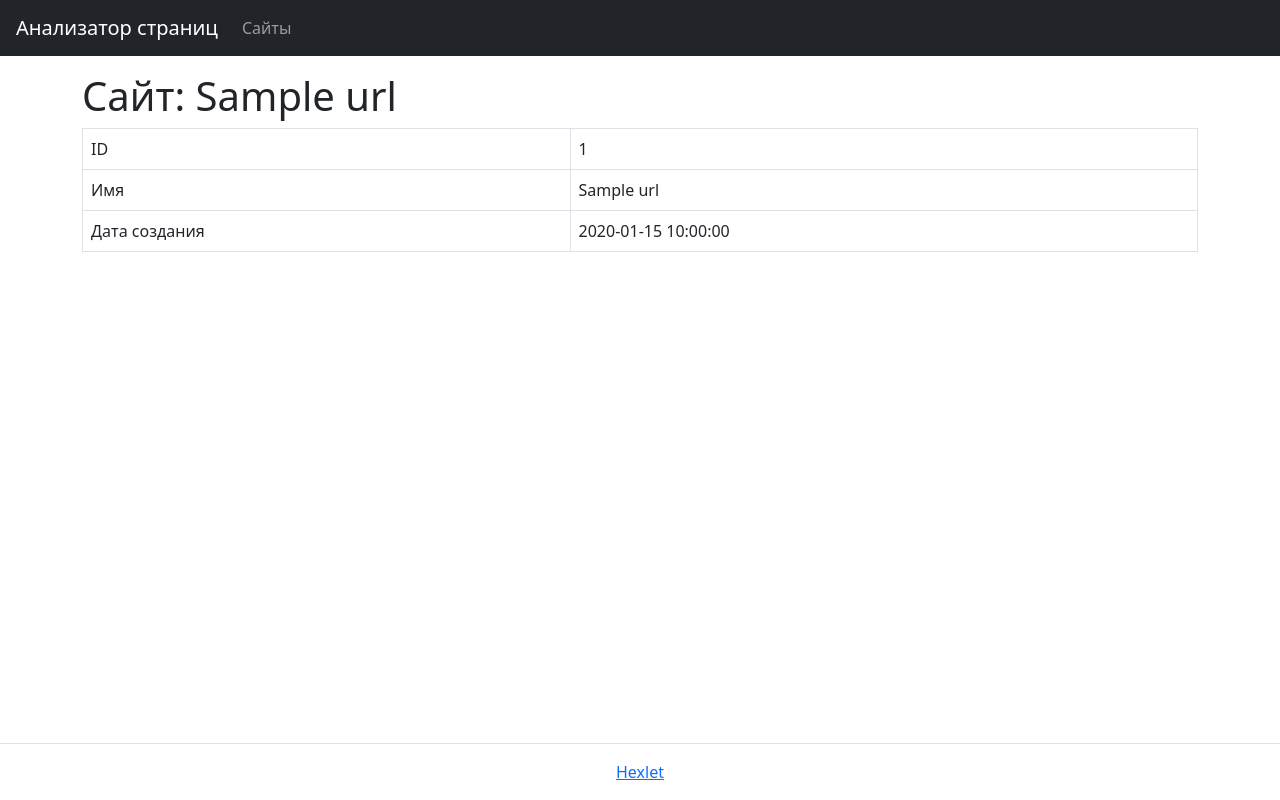
After one commit to crackozabl/python-project-83, a Flask app: page /urls/1 in a window 1280 px wide. The commit adds this page. Run offline with Flask 3, Linux system fonts and the light colour scheme; a database or web service that is not in the repository returns one stand-in record (values such as "Sample title"); some libraries are stand-ins or nearby versions.

Commit message:
ADD: urls

```diff
--- a/page_analyzer/app.py
+++ b/page_analyzer/app.py
@@ -1,10 +1,49 @@
 from flask import Flask, render_template, request, redirect, url_for, flash
 from dotenv import load_dotenv
+from os import getenv
+import psycopg2
+import logging
+import page_analyzer.db as db
+
+app = Flask(__name__)
+CONNECTION_STRING = getenv('DATABASE_URL')
 
 
-app = Flask(__name__)
+def get_connection():
+    conn = psycopg2.connect(CONNECTION_STRING)
+    return conn
 
 
 @app.route('/', methods=['GET', 'POST'])
 def get():
     return render_template('index.html')
+
+
+@app.route('/urls', methods=['GET', 'POST'])
+def urls():
+    if request.method == 'POST':
+        logging.debug('POST request received')
+        conn = get_connection()
+        url = db.get_url_by_name(conn, request.form['url'])
+
+        if url:
+            flash('URL already exists')
+            return redirect(url_for('url', id=url.id))
+        else:
+            id = db.set_url(conn, request.form['url'])
+            return redirect(url_for('url', id=id))
+
+    elif request.method == 'GET':
+        conn = get_connection()
+        urls = db.get_urls(conn)
+        logging.debug('GET request received')
+        return render_template('urls.html', urls=urls)
+    else:
+        return 'Not implemented', 404
+
+
+@app.route('/urls/<int:id>', methods=['GET'])
+def url(id):
+    conn = get_connection()
+    url = db.get_url(conn, id)
+    return render_template('url.html', url=url)
--- /dev/null
+++ b/page_analyzer/db.py
@@ -0,0 +1,60 @@
+from collections import namedtuple
+from datetime import datetime
+from psycopg2 import extras
+import logging
+
+Url = namedtuple('Url',
+                 ['id', 'name', 'created_at', 'last_check', 'last_status'])
+
+
+def stub_url(n):
+    return Url(
+            n,
+            f'http://www.google{n}.com',
+            f'2020-01-0{n} 00:00:00',
+            f'2020-01-0{n} 00:00:00',
+            200)
+
+
+def get_urls(conn):
+    with conn.cursor(cursor_factory=extras.NamedTupleCursor) as cur:
+        cur.execute('SELECT id, name, created_at FROM urls ORDER BY created_at DESC;')
+        result = cur.fetchall()
+
+        logging.debug(f'urls result: {result}')
+
+        return result
+
+    return [stub_url(i) for i in range(10)]
+
+
+def set_url(conn, name):
+    with conn.cursor(cursor_factory=extras.NamedTupleCursor) as cur:
+        cur.execute('INSERT INTO urls (name, created_at) VALUES (%s, %s) RETURNING id;',
+                    (name, datetime.now()))
+        id = cur.fetchone()
+        conn.commit()
+
+    return id
+
+
+def get_url(conn, id):
+    with conn.cursor(cursor_factory=extras.NamedTupleCursor) as cur:
+        cur.execute(
+            'SELECT id, name, created_at FROM urls WHERE id = %s;',
+            (id,))
+
+        result = cur.fetchone()
+
+        return result
+
+
+def get_url_by_name(conn, name):
+    with conn.cursor(cursor_factory=extras.NamedTupleCursor) as cur:
+        cur.execute(
+            'SELECT id, name, created_at FROM urls WHERE name = %s;',
+            (name,))
+
+        result = cur.fetchone()
+
+        return result
--- a/page_analyzer/templates/index.html
+++ b/page_analyzer/templates/index.html
@@ -2,13 +2,11 @@
 {% block main %}
 <div class="container-lg mt-3">
     <h1></h1>
-
-
     <div class="row">
         <div class="col-12 col-md-10 col-lg-8 mx-auto border rounded-3 bg-light p-5">
             <h1 class="display-3">Анализатор страниц</h1>
             <p class="lead">Бесплатно проверяйте сайты на SEO-пригодность</p>
-            <form action="/urls " method="post" class="d-flex justify-content-center" required>
+            <form action="/urls" method="post" class="d-flex justify-content-center" required>
                 <input type="text" name="url" placeholder="https://www.example.com" value=""
                     class="form-control form-control-lg">
                 <input type="submit" class="btn btn-primary  btn-lg ms-3 px-5 text-uppercase mx-3"
--- /dev/null
+++ b/page_analyzer/templates/url.html
@@ -0,0 +1,25 @@
+{% extends "base.html" %}
+{% block main %}
+<div class="container-lg mt-3">
+    <h1>Сайт: {{ url.name }}</h1>
+
+    <div class="table-responsive">
+      <table class="table table-bordered table-hover text-nowrap" data-test="url">
+        <tbody>
+          <tr>
+            <td>ID</td>
+            <td>{{ url.id}}</td>
+          </tr>
+          <tr>
+            <td>Имя</td>
+            <td>{{ url.name}}</td>
+          </tr>
+          <tr>
+            <td>Дата создания</td>
+            <td>{{ url.created_at }}</td>
+          </tr>
+        </tbody>
+      </table>
+    </div>
+</div>
+{% endblock %}
--- a/pyproject.toml
+++ b/pyproject.toml
@@ -11,6 +11,7 @@ python = "^3.10"
 flask = "^2.3.2"
 python-dotenv = "^1.0.0"
 gunicorn = "^21.2.0"
+psycopg2 = "^2.9.6"
 
 
 [build-system]
```
Also changed, not shown: database.sql (added, +9 -0 lines), page_analyzer/templates/urls.html (added, +33 -0 lines), README.md, 1 other file.
